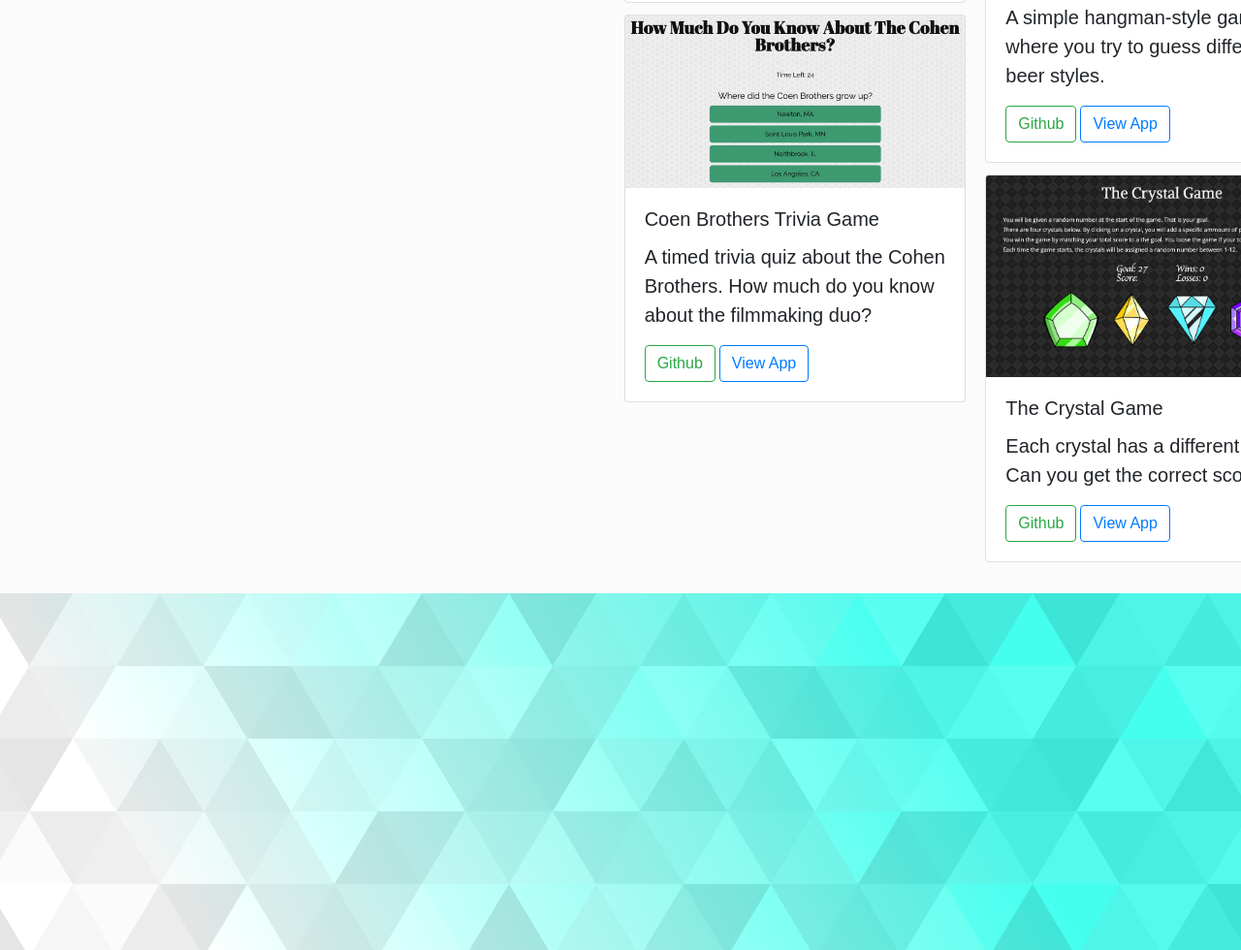
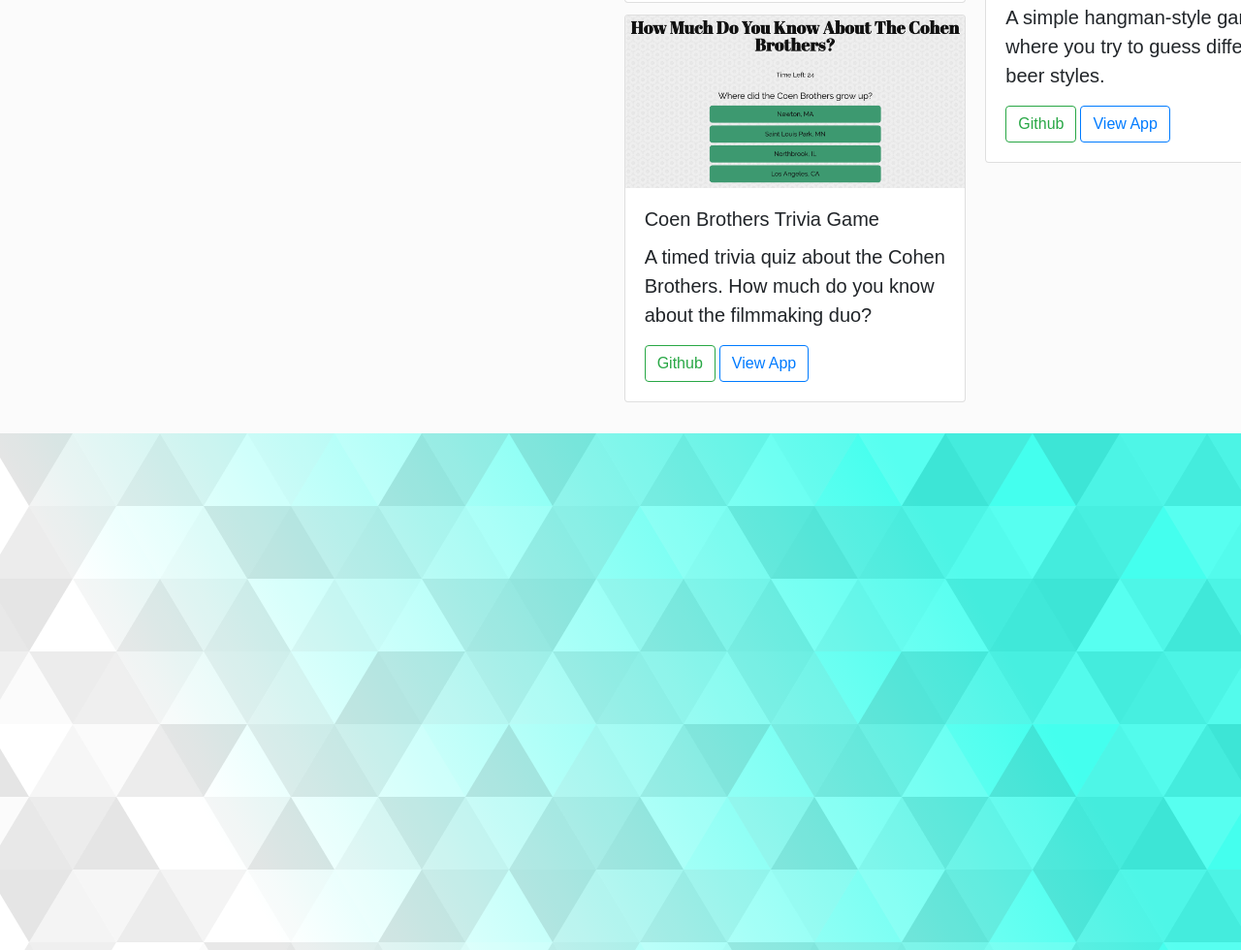
Before and after one commit to jacksonopp/portfolio, a plain HTML site: page index.html in a window 1280 px wide. Shown: the part 3865-4845 px from the top of the page at 97% size. Drawn offline with nearby package versions, Linux system fonts and the light colour scheme.

Commit message:
fixed styling on x, removed jewel game

```diff
--- a/assets/css/style.css
+++ b/assets/css/style.css
@@ -69,10 +69,11 @@
    margin-left: 50px;
    cursor: pointer;
    color: #ccc;
+   transition: 0.3s;
 }
 
 .side-nav .btn-close:hover {
-   color: #fff;
+   color: #888;
 }
 
 #about-me {
--- a/assets/js/app.js
+++ b/assets/js/app.js
@@ -79,16 +79,7 @@
         description: "A simple hangman-style game where you try to guess different beer styles.",
         gitHub: "https://github.com/jacksonopp/word-guess-game",
         appLink: "https://jacksonopp.github.io/word-guess-game/"
-    },
-    {
-        appName: "crystal guess",
-        src: "./assets/img/crystalGame.png",
-        alt: "a screenshot of a game with 4 crystals",
-        title: "The Crystal Game",
-        description: "Each crystal has a different value. Can you get the correct score?",
-        gitHub: "https://github.com/jacksonopp/unit-4-game",
-        appLink: "https://jacksonopp.github.io/unit-4-game/"
-    },
+    }
 ]
 
 function makeCards() {
```
